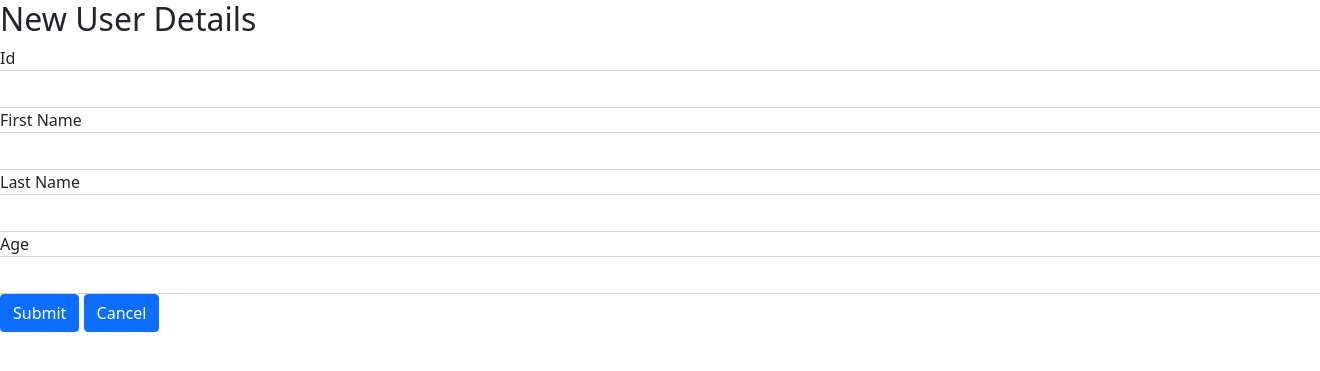
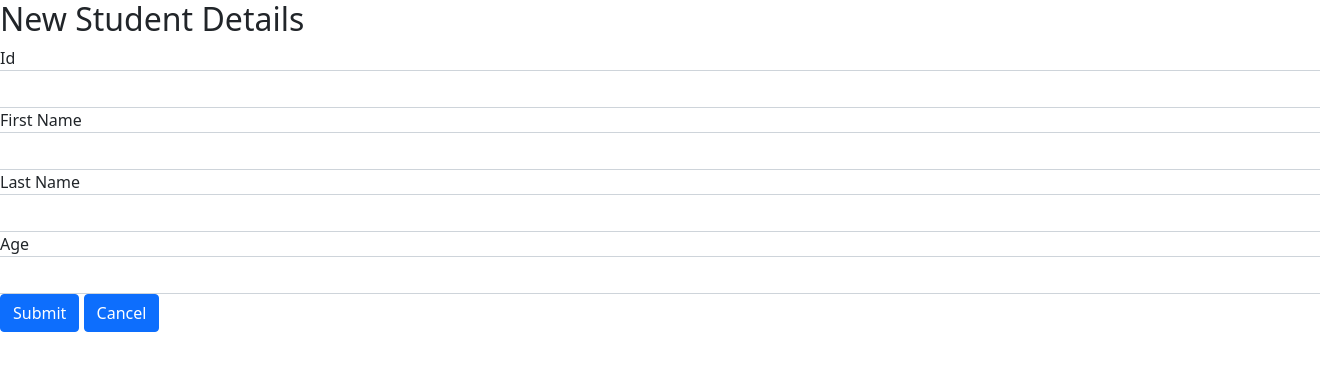
Before and after one commit to ajaisreenilayam/pythonDjangoApp, a Django app: page /newentry in a window 1320 px wide; the page is wider, and only the part inside the window is pictured. Shown: the top 371 px of that part. Run offline with Django 3.2, Linux system fonts and the light colour scheme.

Commit message:
Docker Changes

```diff
--- a/dokcer/Django/postgresstest/testdb/templates/new.html
+++ b/dokcer/Django/postgresstest/testdb/templates/new.html
@@ -13,7 +13,7 @@
 </head>
 
 <body>
-    <h2>New User Details</h2>
+    <h2>New Student Details</h2>
 
     <form action="" method = "POST">{% csrf_token %}
         <div class="form-group row">
```
